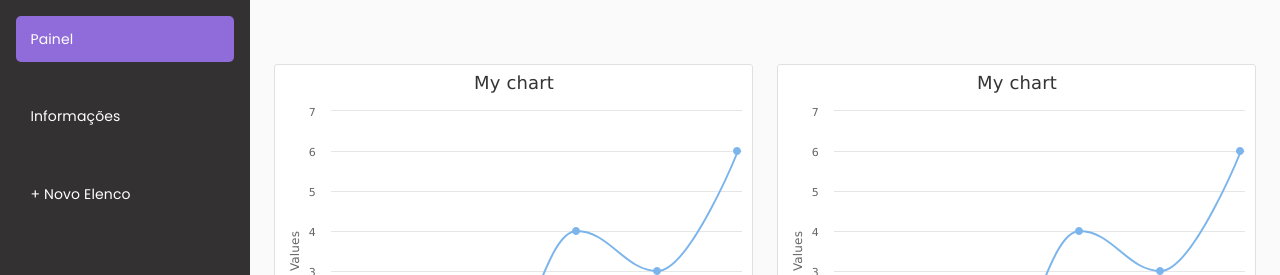
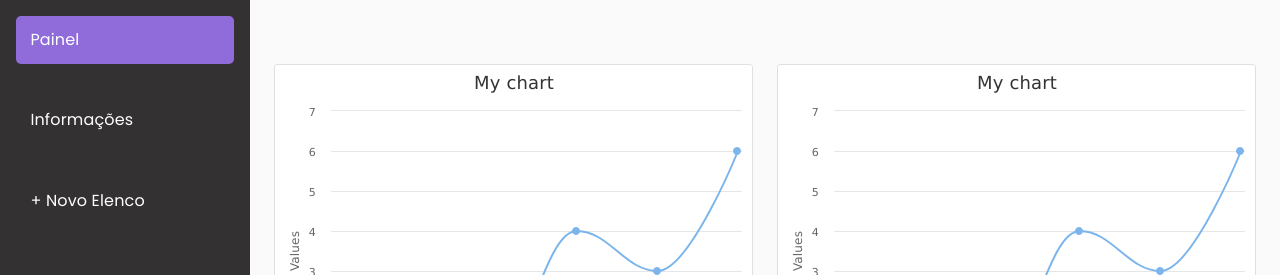
Before and after one commit to BeccaAlmeida/projeto_final_GAMA_ACCENTURE, a React app: page / in a window 1280 px wide. Both pictures are taken after typing "Sample", "Sample123" into the empty fields and a click on the button "Entrar". Shown: the top 275 px of the page. Built offline with nearby package versions, Linux system fonts and the light colour scheme.

Commit message:
set font-size sidebar item

```diff
--- a/src/components/layout/SidebarItem.jsx
+++ b/src/components/layout/SidebarItem.jsx
@@ -14,6 +14,7 @@ const SideBarItem = styled.div`
 	background: ${({ selected }) => (selected ? "#906cda" : "transparent")};
 	font-family: Poppins;
 	text-align: left;
+	font-size: 16px !important;
 `;
 
 export default function SidebarItem(props) {
```
